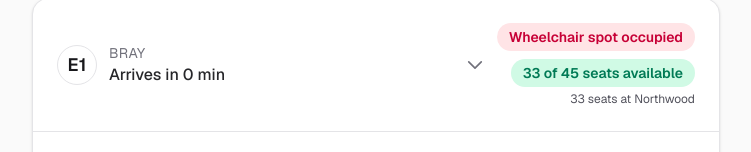
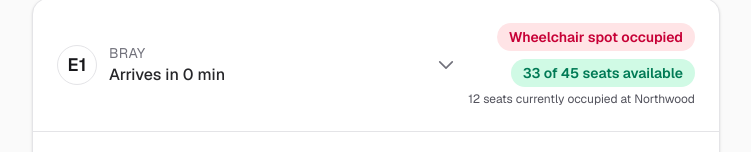
Before and after one commit to samledoux/UDI-Group9, a Next.js app in the folder udi-group9/: page / in a window 1280 px wide. Shown: the part 648-800 px from the top of the page, without its empty margins (264-1015 px from the left). Built offline with nearby package versions, Linux system fonts and the light colour scheme.

Commit message:
Refactor seat calculation for selected stop to ensure accurate display of currently occupied seats

```diff
--- a/udi-group9/src/app/page.tsx
+++ b/udi-group9/src/app/page.tsx
@@ -277,22 +277,13 @@ export default function Home() {
               // Find the index of the selected stop in the bus route
               const selectedStopIndex = busRouteOrder.indexOf(selectedStopId);
 
-              // Calculate seats available at the selected stop
-              // Add people getting off at all stops before the selected stop that haven't been reached yet
-              let seatsAtSelectedStop = seatsAvailable;
-              if (selectedStopIndex >= 0) {
-                const stopsBeforeSelected = busRouteOrder.slice(0, selectedStopIndex);
-                stopsBeforeSelected.forEach((stopId) => {
-                  // Only add people getting off at stops that haven't been reached yet (ETA > 0)
-                  // If ETA <= 0, the bus has already passed that stop, and those seats are already
-                  // reflected in seatsAvailable, so we shouldn't double-count them
-                  const eta = bus.perStopEta[stopId];
-                  if (eta > 0) {
-                    seatsAtSelectedStop += bus.peopleGettingOff?.[stopId] || 0;
-                  }
-                });
-              }
-              seatsAtSelectedStop = Math.min(seatsTotal, Math.max(0, seatsAtSelectedStop)); // Clamp between 0 and total seats
+              // Calculate a simple seat tally for the selected stop:
+              // take the total seat count (45) and subtract the currently available seats.
+              // This ensures the number shown under the chip aligns with the headline chip.
+              const seatsAtSelectedStop =
+                seatsTotal > 0
+                  ? Math.max(0, seatsTotal - seatsAvailable)
+                  : 0;
 
               // Get all stops that haven't been reached yet (ETA > 0), including stops before selected stop
               const upcomingStops = selectedStopIndex >= 0
@@ -388,7 +379,7 @@ export default function Home() {
                         </span>
                         {seatsTotal > 0 && (
                           <span className="text-xs text-zinc-600 dark:text-zinc-400">
-                            {seatsAtSelectedStop} seats at {stopNameById[selectedStopId] || "this stop"}
+                        {seatsAtSelectedStop} seats currently occupied at {stopNameById[selectedStopId] || "this stop"}
                           </span>
                         )}
                       </div>
```
